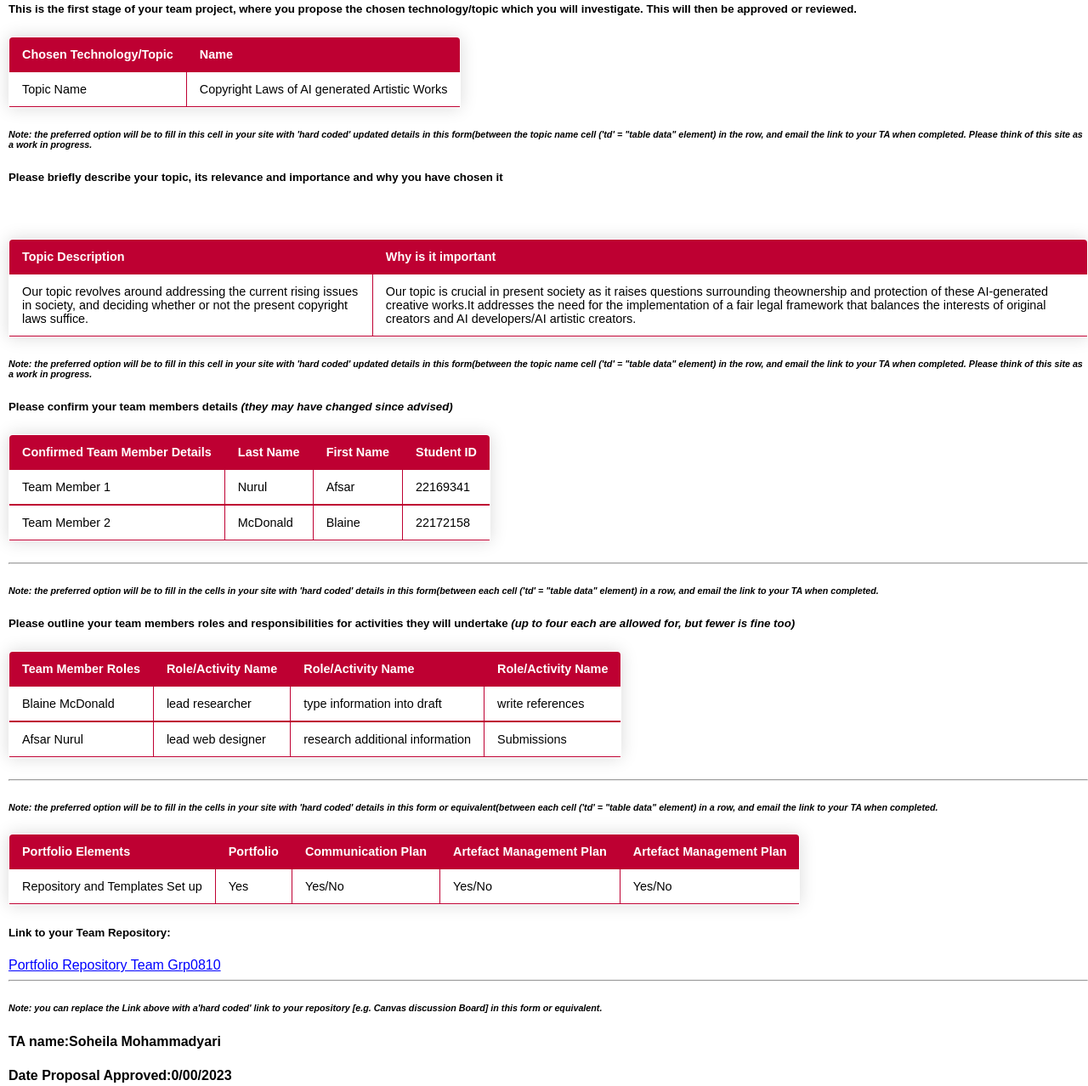
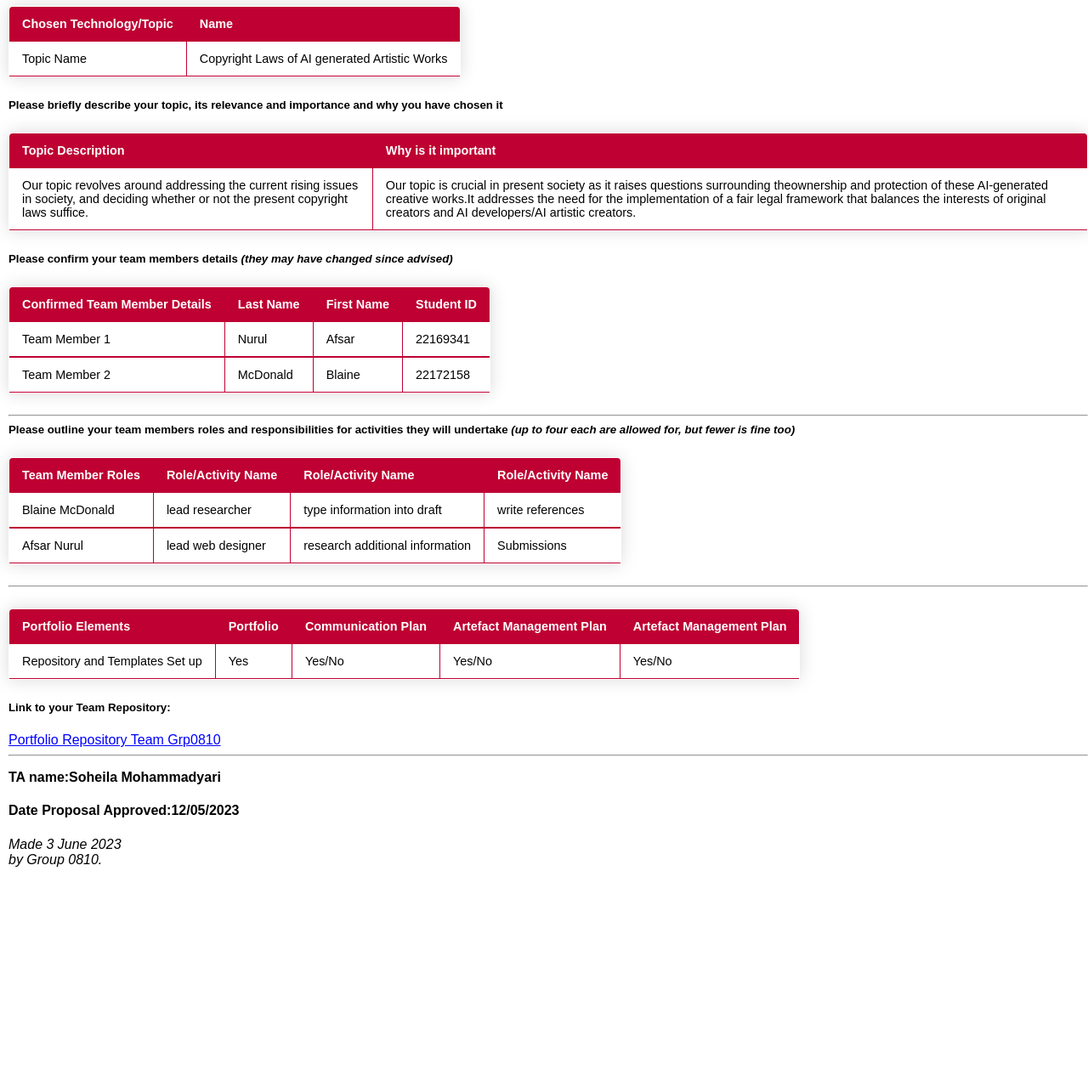
Before and after one commit to Grp0810/Grp0810.github.io, a plain HTML site: page misc/proposal.html in a window 1280 px wide. Shown: the part 228-1506 px from the top of the page at 85% size. After the commit the page ends 1249 px from the top, so only its background shows below. Drawn offline with Linux system fonts and the light colour scheme.

Commit message:
Add files via upload

```diff
--- a/misc/proposal.html
+++ b/misc/proposal.html
@@ -33,7 +33,7 @@
 
 <h4><p>Team Coordinator/Leader:Blaine McDonald</p></h4>
 
-<p><h5>This is the first stage of your team project, where you propose the chosen technology/topic which you will investigate.  This will then be approved or reviewed.</h5></p>
+
 
 
 
@@ -55,7 +55,6 @@
 </body>
 </html>
 
-<p><h6><em>Note: the preferred option will be to fill in this cell in your site with 'hard coded' updated details in this form(between the topic name cell ('td' = "table data" element) in the row, and email the link to your TA when completed.  Please think of this site as a work in progress.</p></h6></em>
 
 <h5><p>Please briefly describe your topic, its relevance and importance and why you have chosen it</h5></p>
 
@@ -71,7 +70,7 @@
           <tr>
             <td>Our topic revolves around addressing the current rising issues in society, and deciding whether or not the present copyright laws suffice.</td>
 			<td>Our topic is crucial in present society as it raises questions surrounding theownership and protection of these AI-generated creative works.It addresses the need for the
-			implementation of a fair legal framework that balances the interests of original creators and AI developers/AI artistic creators.</td></br>
+			implementation of a fair legal framework that balances the interests of original creators and AI developers/AI artistic creators.</td>
 			</tr>
         </tbody>
       </table>
@@ -85,7 +84,6 @@
 
 </table>
 
-<p><h6><em>Note: the preferred option will be to fill in this cell in your site with 'hard coded' updated details in this form(between the topic name cell ('td' = "table data" element) in the row, and email the link to your TA when completed.  Please think of this site as a work in progress.</p></h6></em>
 <h5><p>Please confirm your team members details <em>(they may have changed since advised)</em></h5>
 
 
@@ -122,7 +120,6 @@
 </html>
 
 <hr/>
-<p><h6><em>Note: the preferred option will be to fill in the cells in your site with 'hard coded' details in this form(between each cell ('td' = "table data" element) in a row, and email the link to your TA when completed.</p></h6></em>
 <h5><p>Please outline your team members roles and responsibilities for activities they will undertake <em>(up to four each are allowed for, but fewer is fine too)</em></h5>
 
 
@@ -162,7 +159,6 @@
 </html>
 
 <hr/>
-<p><h6><em>Note: the preferred option will be to fill in the cells in your site with 'hard coded' details in this form or equivalent(between each cell ('td' = "table data" element) in a row, and email the link to your TA when completed.</p></h6></em>
 <body>
     <table class="content-table">
         <thead>
@@ -193,10 +189,9 @@
 <a href="https://github.com/Grp0810/Grp0810.github.io">Portfolio Repository Team Grp0810</a>
 
   <hr/>
-<p><h6><em>Note: you can replace the Link above with a'hard coded' link to your repository [e.g. Canvas discussion Board] in this form or equivalent.</p></h6></em>
 
 <p><h4>TA name:Soheila Mohammadyari </p></h4>
-<p><h4>Date Proposal Approved:0/00/2023 </p></h4>
+<p><h4>Date Proposal Approved:12/05/2023 </p></h4>
 
 <!-- Sign and date the page, it's only polite! -->
 <address>Made 3 June 2023<br>
```
